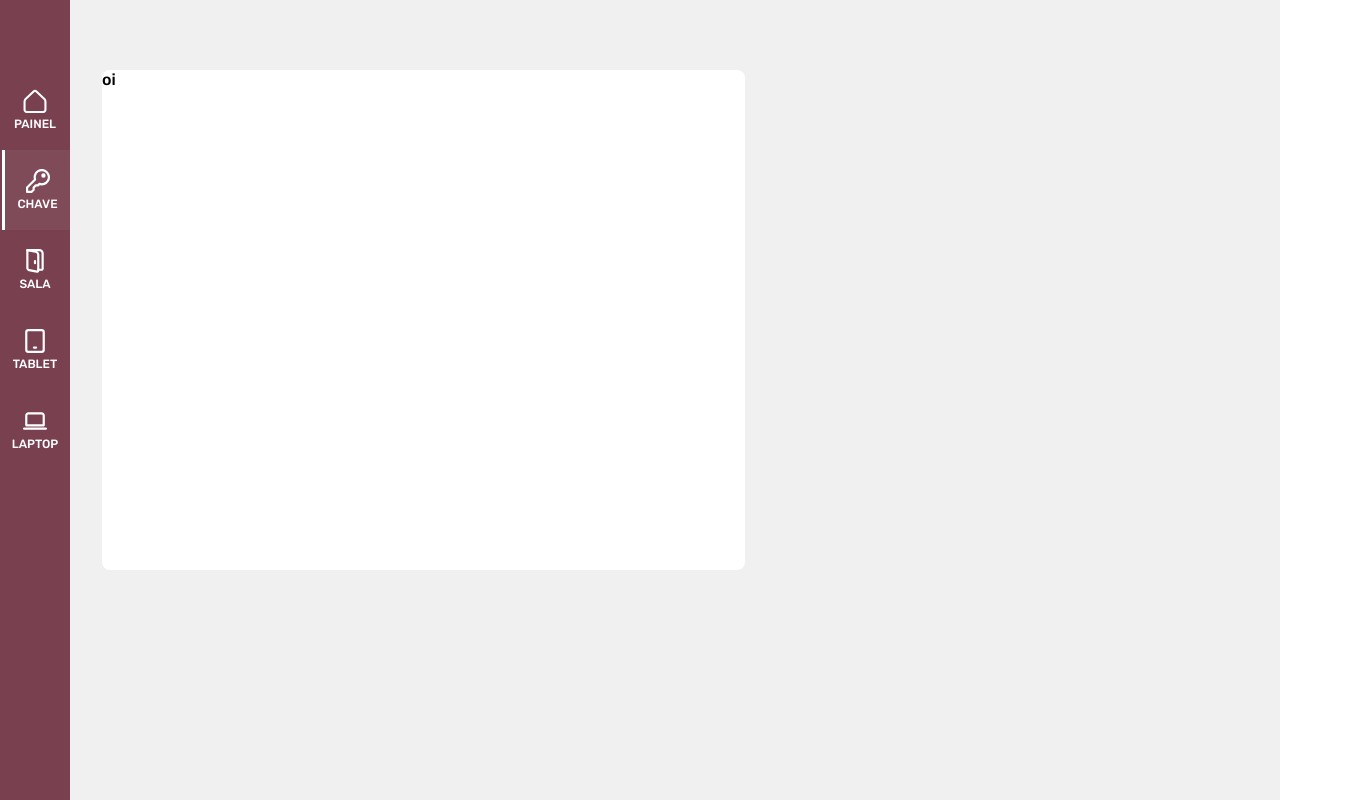
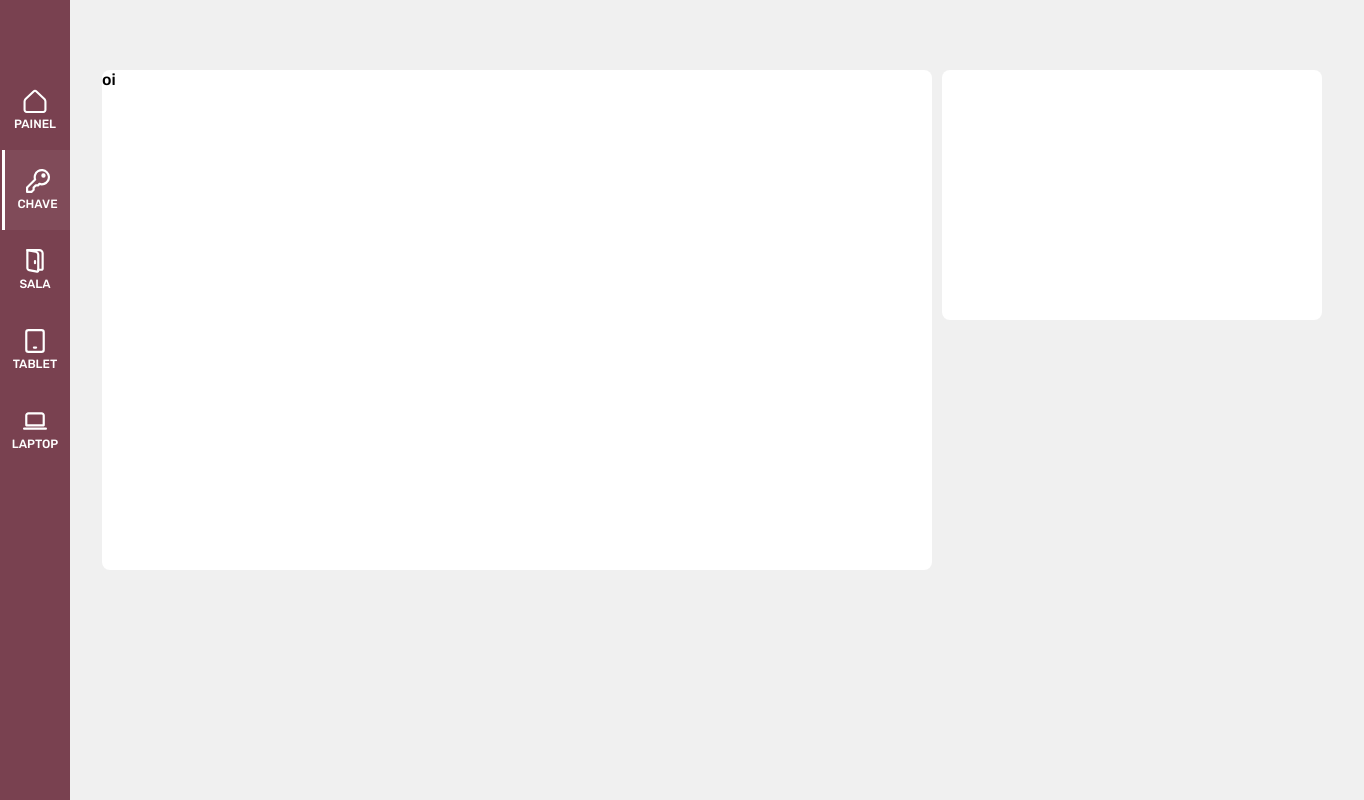
Before and after one commit to AlissonAzevedo/reservas-dio, a Vue app: page /chaves in a window 1280 px wide. Shown: the whole page, 1364 px wide, since content can reach past the window. Built offline with nearby package versions, Linux system fonts and the light colour scheme.

Commit message:
style: fix cards

```diff
--- /dev/null
+++ b/src/components/Chave/CardAside/index.vue
@@ -0,0 +1,20 @@
+<template>
+  <div class="card-aside">
+
+  </div>
+</template>
+
+<script>
+export default {};
+</script>
+
+<style scoped>
+
+.card-aside{
+    grid-area: CardAside;
+    background-color: #fff;
+    border-radius: 8px;
+    height: 250px;
+    margin: 0 10px;
+}
+</style>
--- a/src/views/ChaveView.vue
+++ b/src/views/ChaveView.vue
@@ -1,15 +1,20 @@
 <template>
-  <div id="container-key">
-    <KeyCard />
+  <div class="container-card">
+    <div id="container-key">
+      <KeyCard />
+      <CardAside />
+    </div>
   </div>
 </template>
 
 <script>
 import KeyCard from '@/components/Chave/Card';
+import CardAside from '@/components/Chave/CardAside';
 export default {
   name: "ChaveView",
   components: {
     KeyCard,
+    CardAside,
   },
 }
 </script>
@@ -18,12 +23,18 @@ export default {
 #container-key {
   display: grid;
   height: 100vh;
-  padding: 0 2rem;
-  grid-template-columns: auto 140px;
+  margin: 0 2rem;
+  grid-template-columns: 830px 400px;
   grid-template-rows: 70px 250px 250px;
-  grid-template-areas:"SearchField SearchField SearchField"
-                      "KeyCard KeyCard CardAside"
-                      "KeyCard KeyCard CardAside";
-  background-color: var(--background-main);
+  grid-template-areas:"SearchField SearchField "
+                      "KeyCard CardAside"
+                      "KeyCard CardAside";
+
+}
+.container-card{
+   background-color: var(--background-main);
+   display: flex;
+   justify-content: center;
+   align-items: center;
 }
 </style>
```
